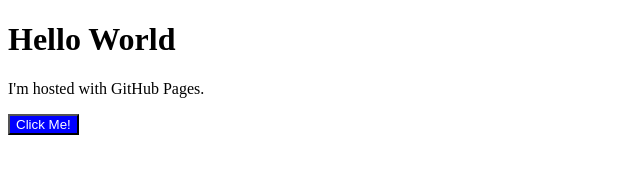
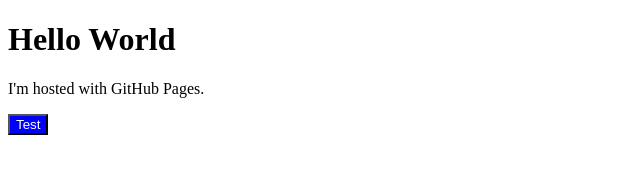
Before and after one commit to Georg9741/Georg9741.github.io, a plain HTML site: page index.html in a window 1280 px wide. Shown: the full height of the page, 0-640 px from the left. Drawn offline with Linux system fonts and the light colour scheme.

Commit message:
Update index.html

```diff
--- a/index.html
+++ b/index.html
@@ -4,7 +4,7 @@
 <h1>Hello World</h1>
 <p>I'm hosted with GitHub Pages.</p>
 <a href="test.html">
-    <button style="background-color: blue; color: white;">Click Me!</button>
+    <button style="background-color: blue; color: white;">Test</button>
 </a>
 </body>
 </html>
```
